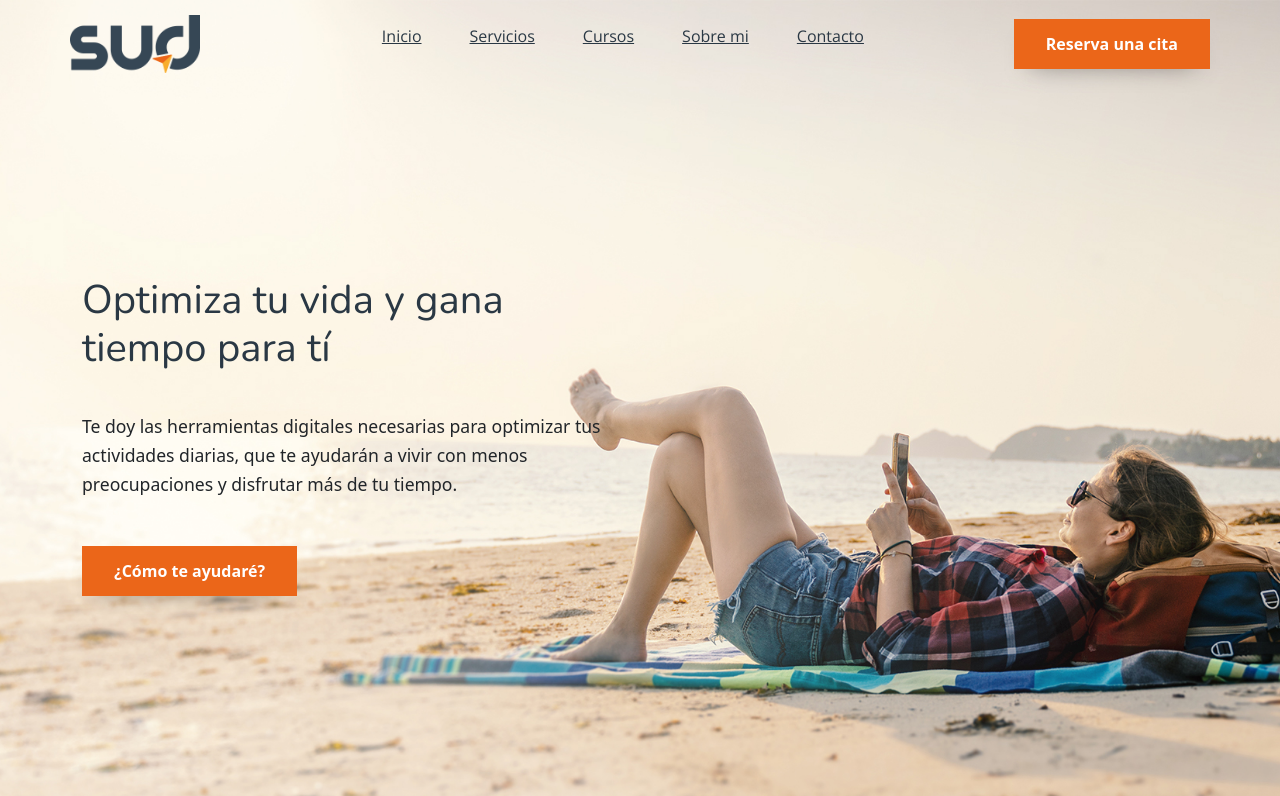
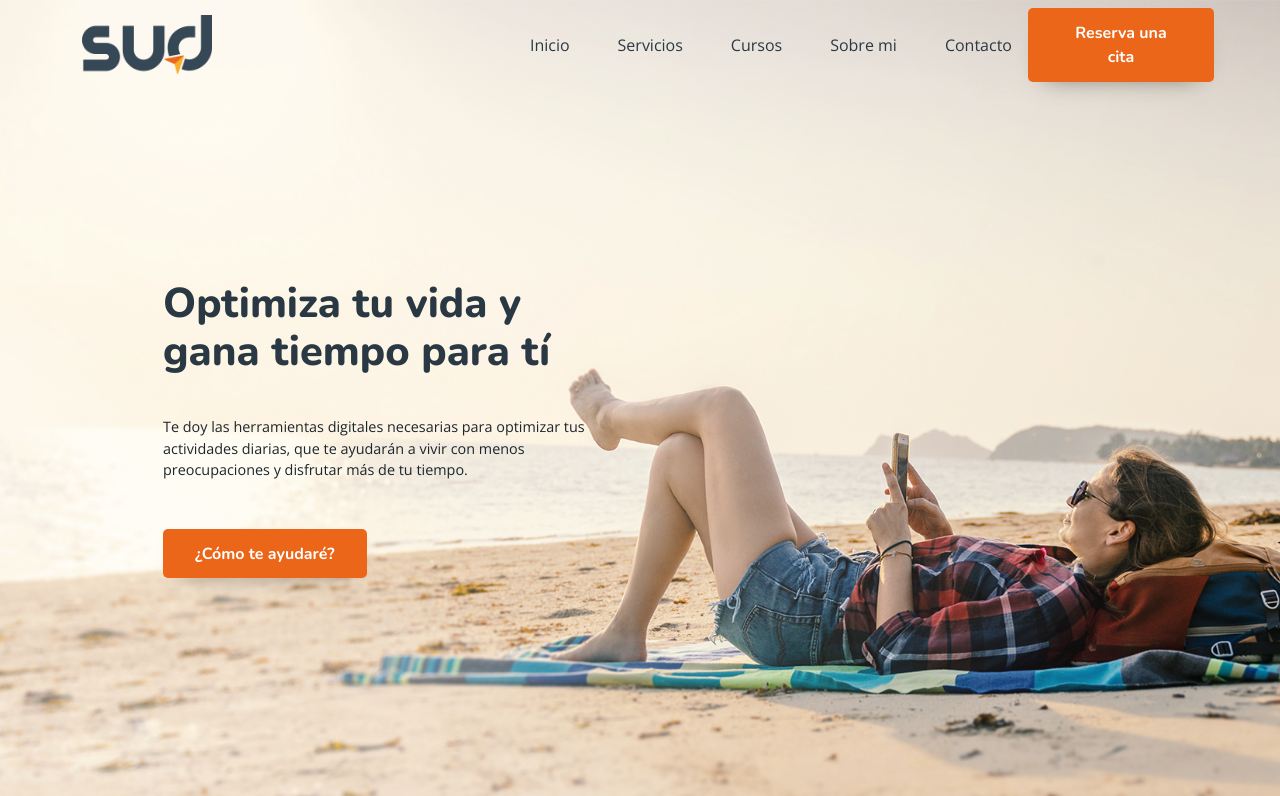
Before and after one commit to nchiari/SUD, a plain HTML site: page index.html in a window 1280 px wide. Shown: the top 796 px of the page. Drawn offline with nearby package versions, Linux system fonts and the light colour scheme.

Commit message:
Cambios varios en Bootstrap index

```diff
--- a/css/style.css
+++ b/css/style.css
@@ -9,25 +9,15 @@ body {
   font-family: "Open Sans", sans-serif;
   font-weight: 400;
   font-size: 0.9rem;
-  display: grid;
-  grid-template-columns: 100%;
-  grid-gap: 3rem;
   height: 100%;
   color: #1c262d;
 }
-@media (min-width: 768px) {
+/*@media (min-width: 768px) {
   body {
     grid-gap: 5rem;
     font-size: 1rem;
   }
-}
-#indexLayout {
-  grid-template-areas:
-    "header"
-    "main"
-    "form"
-    "footer";
-}
+}*/
 #pagesLayout {
   grid-template-areas:
     "header"
@@ -101,7 +91,7 @@ input[type="submit"] {
   font-weight: 700;
   font-size: 1rem;
   width: auto;
-  padding: 0.8em 2rem;
+  padding: 0.8rem 2rem;
   border: 0;
   border-radius: 5px;
   background-color: #eb6619;
@@ -162,7 +152,7 @@ form {
 }
 
 /* Main containers styles */
-.container {
+/*.container {
   width: 80%;
   margin: 0 auto;
   max-width: 1320px;
@@ -176,34 +166,24 @@ form {
   display: flex;
   flex-direction: column;
   width: 100%;
-}
+}*/
 
 /* Navbar styles */
-.navbar {
-  grid-area: navbar;
-  display: grid;
-  grid-gap: 1rem;
-  grid-template-columns: auto;
-  grid-template-areas: "navbar-logo" "navbar-menu";
+/*.navbar {
   text-align: center;
   align-items: center;
   padding: 2rem 0;
-}
-.navbar__logo {
-  grid-area: navbar-logo;
-}
+}*/
 .navbar__logo img {
   width: 130px;
 }
-.navbar__menu {
-  grid-area: navbar-menu;
+/*.navbar__menu {
   display: flex;
   flex-direction: column;
 }
 .navbar__links li {
-  display: block;
   margin: 1rem 1.5rem;
-}
+}*/
 .navbar__links a {
   color: #2a3844;
   transition: 100ms;
@@ -212,15 +192,10 @@ form {
   border-bottom: 2px solid #2a3844;
   transition: 100ms;
 }
-.navbar__button {
-  grid-area: navbar-button;
+/*navbar__button {
   display: none;
-}
-@media (min-width: 768px) {
-  .navbar {
-    grid-template-columns: auto 1fr auto;
-    grid-template-areas: "navbar-logo navbar-menu navbar-button";
-  }
+}*/
+/*@media (min-width: 768px) {
   .navbar__menu {
     flex-direction: row;
     justify-content: end;
@@ -229,18 +204,13 @@ form {
     display: flex;
     justify-content: end;
   }
-  .navbar__links li {
-    display: inline-block;
-    width: max-content;
-  }
-}
-@media (min-width: 880px) {
+}*/
+/*@media (min-width: 880px) {
   .navbar__button {
-    grid-area: navbar-button;
     display: block;
     text-align: end;
   }
-}
+}*/
 
 /* Banner styles */
 .banner {
@@ -267,77 +237,36 @@ form {
 }
 
 /* Index styles */
-.header {
-  grid-area: header;
-}
 .header--index {
   background: center / cover no-repeat url(../images/home-banner-mobile.jpg);
   box-shadow: 0px 10px 14px -17px rgba(0, 0, 0, 0.3);
 }
-@media (max-width: 860px) {
+@media (max-width: 767px) {
   .header--index {
     box-shadow: inset 0 0 0 1920px rgba(253, 249, 238, 0.85);
+    position: relative;
   }
 }
 @media (min-width: 768px) {
   .header--index {
     background: center / cover no-repeat url(../images/home-banner.jpg);
-    display: grid;
-    grid-gap: 1rem;
-    grid-template-areas: "navbar" "hero";
-    grid-template-rows: auto 1fr;
-  }
-}
-@media (min-width: 1200px) {
-  .header--index {
     height: 100vh;
   }
 }
+@media (max-width: 990px) {
+  .header--index button {
+    padding: 0.8rem 1rem;
+  }
+}
 /* Index hero message styles */
-.heroHeader {
-  grid-area: hero;
-  padding-bottom: 2rem;
-}
-.heroHeader__message {
-  height: 100%;
-}
-.heroHeader__message p {
+.heroHeader p {
   padding: 2rem 0;
 }
-.col--left {
-  display: flex;
-  flex-direction: column;
-  justify-content: space-between;
-}
-.col--right {
-  display: none;
-}
-@media (min-width: 860px) {
-  .col--left {
-    width: 43%;
-    display: flex;
-    flex-direction: column;
-    justify-content: space-between;
-  }
-  .col--left p {
-    font-size: 1.1rem;
-    line-height: 1.8rem;
-  }
-  .col--right {
-    width: 57%;
-    display: inline-block;
-  }
-  .col--left h1 {
-    animation-name: text;
-    animation-iteration-count: 1;
-    animation-timing-function: ease-out;
-    animation-duration: 2s;
-  }
-  .col--left p {
-    animation-name: text;
-    animation-iteration-count: 1;
-    animation-timing-function: ease-out;
-    animation-duration: 2s;
+@media (min-width: 768px) {
+  .heroHeader {
+    position: absolute;
+    top: 35%;
+    left: 11.8%;
   }
   @keyframes text {
     from {
--- a/index.html
+++ b/index.html
@@ -5,55 +5,48 @@
     <meta http-equiv="X-UA-Compatible" content="IE=edge" />
     <meta name="viewport" content="width=device-width, initial-scale=1.0" />
     <link rel="icon" type="image/x-icon" href="./images/favicon.png" />
-    <link rel="stylesheet" href="./css/style.css" />
     <link rel="preconnect" href="https://fonts.googleapis.com" />
     <link rel="preconnect" href="https://fonts.gstatic.com" crossorigin />
     <link href="https://fonts.googleapis.com/css2?family=Nunito:wght@400;700;800&family=Open+Sans:wght@400;700&display=swap" rel="stylesheet" />
     <link href="https://unpkg.com/aos@2.3.1/dist/aos.css" rel="stylesheet" />
     <link href="https://cdn.jsdelivr.net/npm/bootstrap@5.2.0/dist/css/bootstrap.min.css" rel="stylesheet" integrity="sha384-gH2yIJqKdNHPEq0n4Mqa/HGKIhSkIHeL5AyhkYV8i59U5AR6csBvApHHNl/vI1Bx" crossorigin="anonymous" />
+    <link rel="stylesheet" href="./css/style.css" />
     <title>SUD • Digitaliza tu vida</title>
   </head>
-  <body id="indexLayout">
+  <body>
     <!-- Header start -->
-    <header class="header header--index">
+    <header class="header--index">
       <!-- Nav menu -->
-      <nav class="container navbar">
-        <!-- Logo header -->
-        <div class="navbar__logo">
-          <a href="./index.html"><img src="./images/SUD_logo.png" alt="SUD • Digitaliza tu vida" title="SUD • Digitaliza tu vida" /></a>
-        </div>
-        <!-- Nav bar menu and buttons -->
-        <div class="navbar__menu">
-          <ul class="navbar__links">
-            <li><a href="./index.html">Inicio</a></li>
-            <li><a href="./pages/servicios.html">Servicios</a></li>
-            <li><a href="./pages/cursos.html">Cursos</a></li>
-            <li><a href="./pages/sobre-mi.html">Sobre mi</a></li>
-            <li><a href="./pages/contacto.html">Contacto</a></li>
+      <nav class="navbar ms-auto navbar-expand-lg">
+        <div class="container justify-content-sm-center justify-content-md-between">
+          <!-- Logo header -->
+          <a class="navbar-brand navbar__logo col-md-2 col-sm-12" href="./index.html"><img src="./images/SUD_logo.png" alt="SUD • Digitaliza tu vida" title="SUD • Digitaliza tu vida" /></a>
+          <!-- Nav bar menu and buttons -->
+          <ul class="nav navbar__links d-flex justify-content-end gap-3 col-md-8 col-sm-12">
+            <li class="nav-item"><a class="nav-link" href="./index.html">Inicio</a></li>
+            <li class="nav-item"><a class="nav-link" href="./pages/servicios.html">Servicios</a></li>
+            <li class="nav-item"><a class="nav-link" href="./pages/cursos.html">Cursos</a></li>
+            <li class="nav-item"><a class="nav-link" href="./pages/sobre-mi.html">Sobre mi</a></li>
+            <li class="nav-item"><a class="nav-link" href="./pages/contacto.html">Contacto</a></li>
           </ul>
-        </div>
-        <!-- Call to action button -->
-        <div class="navbar__button">
-          <a href="./pages/contacto.html">
+          <!-- Call to action button -->
+          <a href="./pages/contacto.html" class="d-none justify-content-end col-lg-2 d-lg-block">
             <button>Reserva una cita</button>
           </a>
         </div>
       </nav>
-
       <!-- Hero area -->
       <section class="container heroHeader">
-        <div class="row heroHeader__message">
+        <div class="row">
           <!-- Left col -->
-          <div class="col col--left">
+          <div class="col-5">
             <h1>Optimiza tu vida y gana tiempo para tí</h1>
             <p>Te doy las herramientas digitales necesarias para optimizar tus actividades diarias, que te ayudarán a vivir con menos preocupaciones y disfrutar más de tu tiempo.</p>
             <!-- Hero button -->
-            <div class="heroCTA">
-              <a href="./pages/servicios.html"><button>¿Cómo te ayudaré?</button></a>
-            </div>
+            <a href="./pages/servicios.html"><button>¿Cómo te ayudaré?</button></a>
           </div>
           <!-- Right col -->
-          <div class="col col--right"></div>
+          <!-- <div class="col-7 d-none d-lg-block"></div> -->
         </div>
       </section>
     </header>
```
